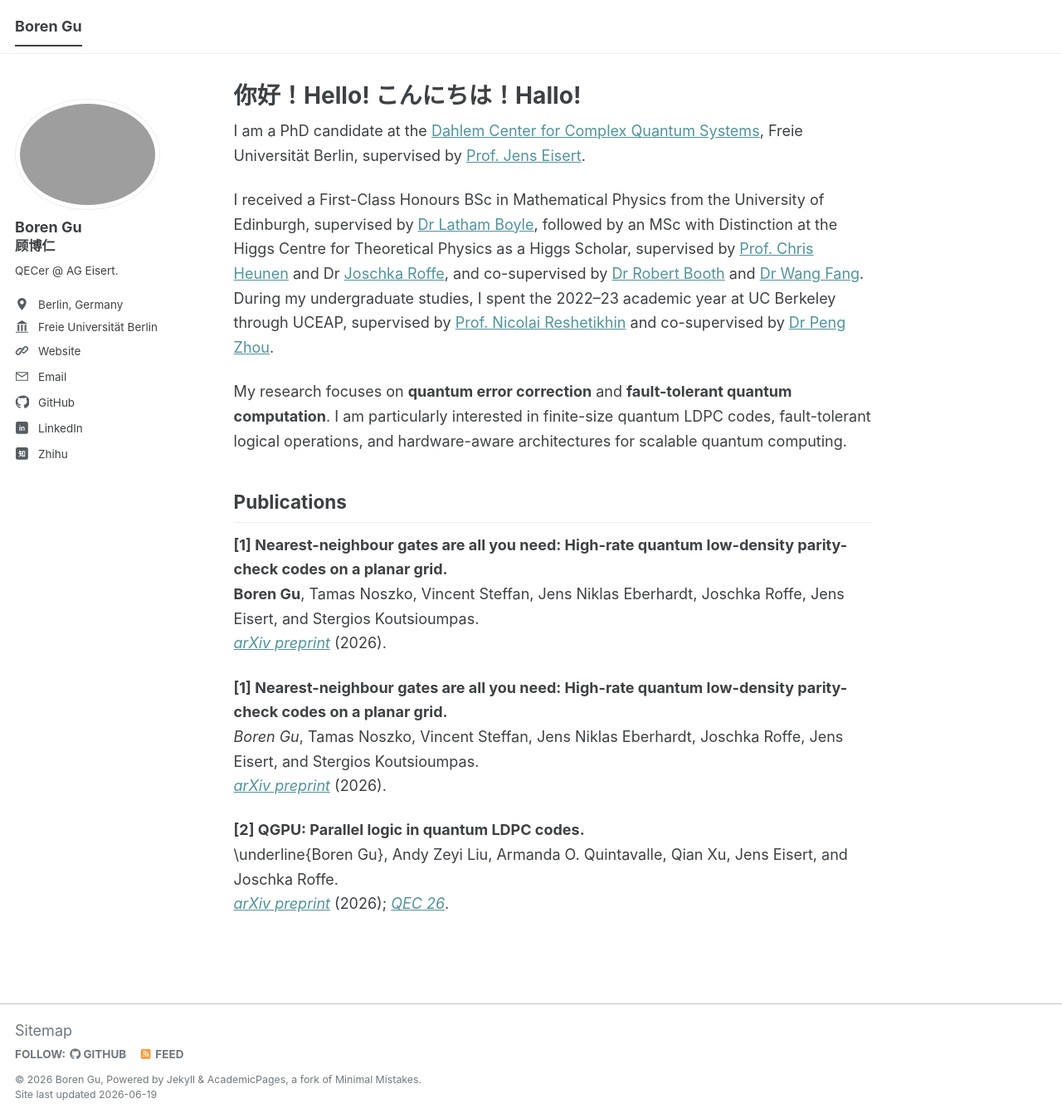
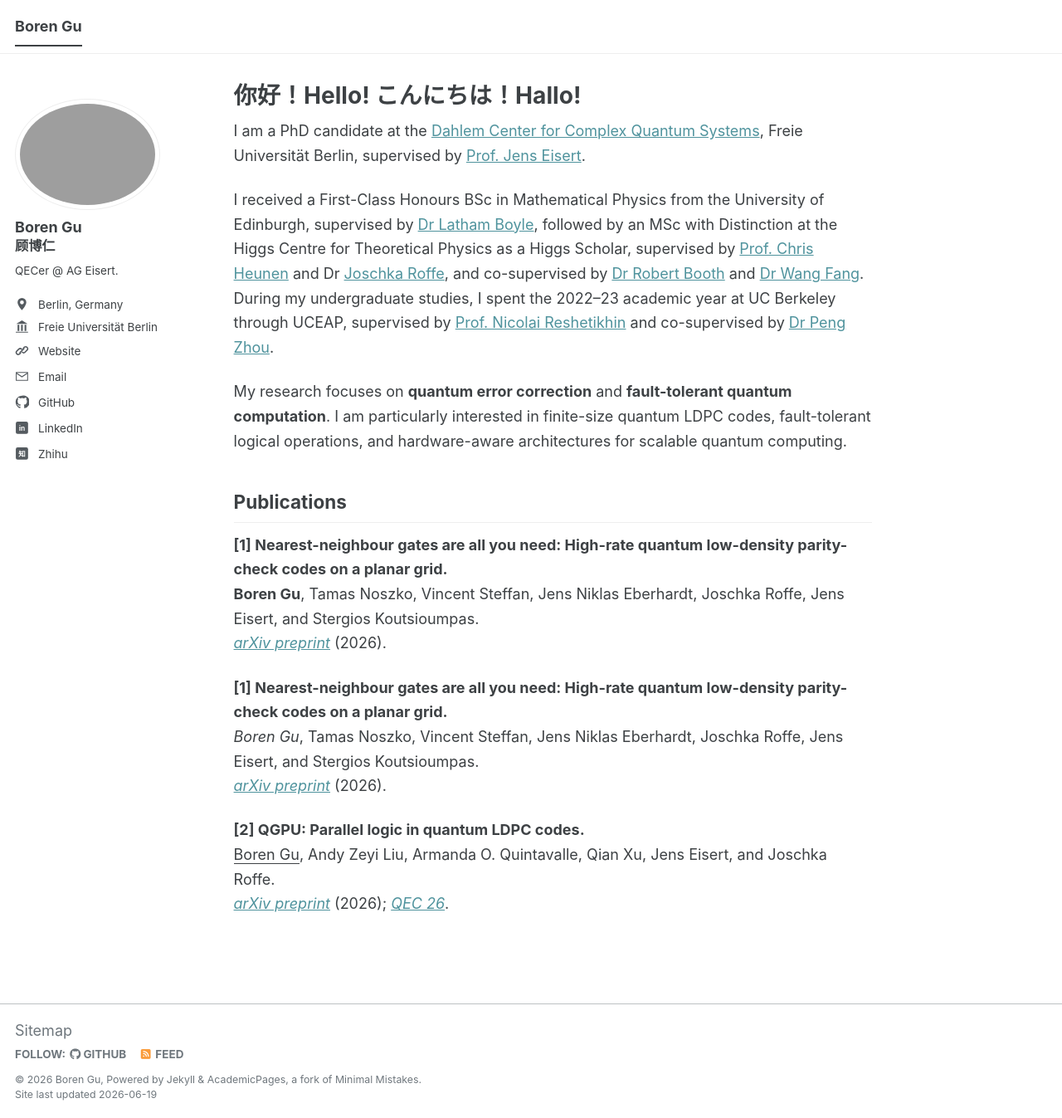
Before and after one commit to BorenGu/borengu_com, a Jekyll site: the page built from _pages/about.md, in a window 1280 px wide and 1347 px high. Shown: the whole window at 83% size. Built offline with Jekyll 4.4.1, drawn with Linux system fonts in a browser that asks for light colours; a script bundle is joined from its source files by our own code; library files that are not in the unit come from our copies.

Commit message:
Fix formatting for author names in about.md

```diff
--- a/_pages/about.md
+++ b/_pages/about.md
@@ -25,5 +25,5 @@ My research focuses on **quantum error correction** and **fault-tolerant quantum
 [*arXiv preprint*](https://arxiv.org/abs/2606.19482) (2026).
 
 **[2] QGPU: Parallel logic in quantum LDPC codes.**<br>
-\underline{Boren Gu}, Andy Zeyi Liu, Armanda O. Quintavalle, Qian Xu, Jens Eisert, and Joschka Roffe.<br>
+<u>Boren Gu</u>, Andy Zeyi Liu, Armanda O. Quintavalle, Qian Xu, Jens Eisert, and Joschka Roffe.<br>
 [*arXiv preprint*](https://arxiv.org/abs/2603.05398) (2026); [*QEC 26*](https://qec-conference.org/2026/schedule/).
```
